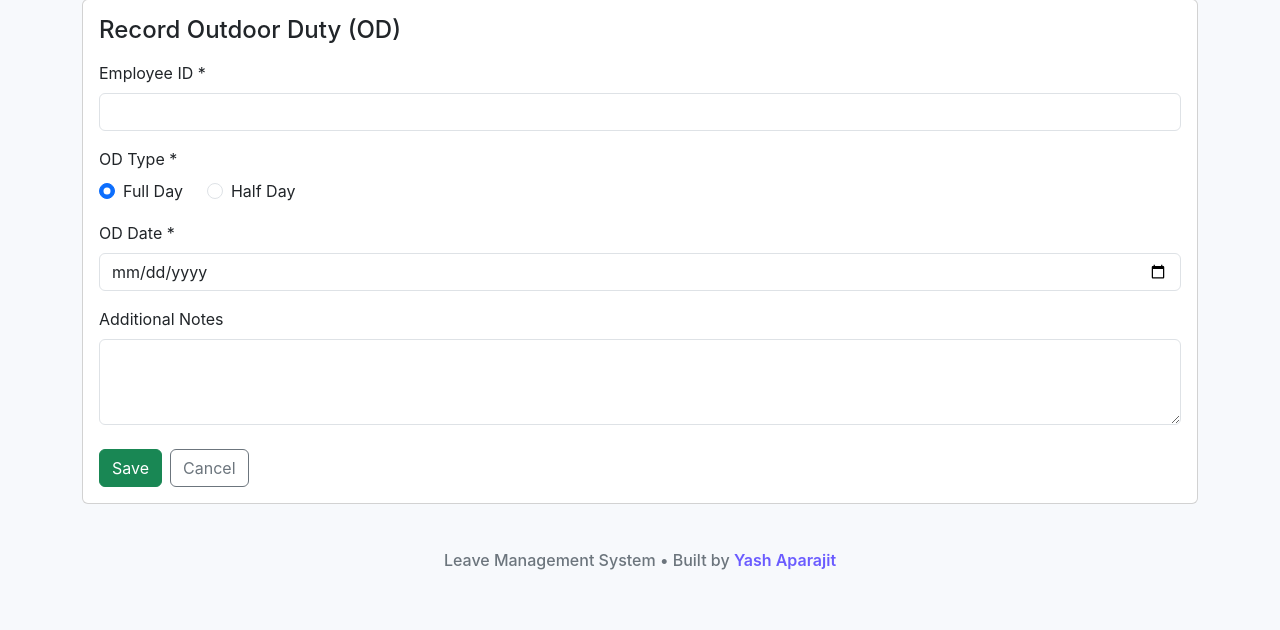
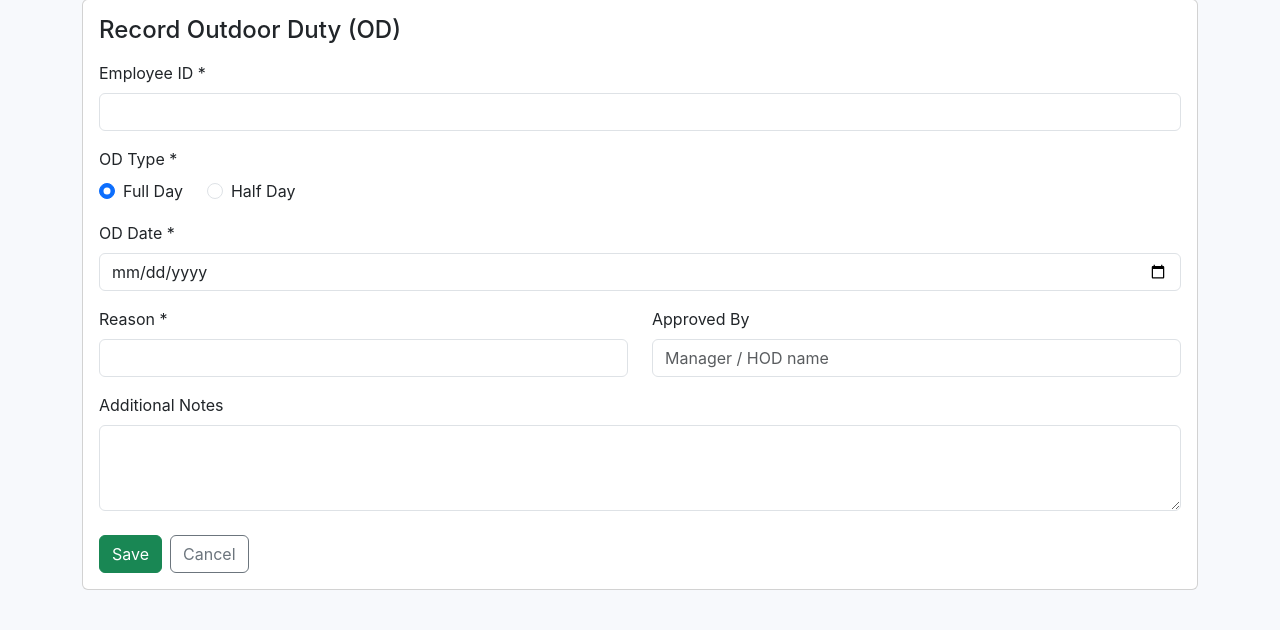
Before and after one commit to Yash-Aparajit/Leave-Management-System, a Flask app: page /outdoor/new in a window 1280 px wide. Shown: the part 134-764 px from the top of the page. Before the commit the page ends 704 px from the top, so only its background shows below. Run offline with Flask 3, Linux system fonts and the light colour scheme; the visitor is signed in with stand-in values (Sample User, id 1).

Commit message:
Update outdoor_duty_form.html

```diff
--- a/templates/outdoor_duty_form.html
+++ b/templates/outdoor_duty_form.html
@@ -51,6 +51,18 @@
         </div>
       </div>
 
+      <!-- REASON + APPROVED BY -->
+      <div class="row mb-3">
+        <div class="col-md-6">
+          <label class="form-label">Reason *</label>
+          <input type="text" name="reason" class="form-control" required>
+        </div>
+        <div class="col-md-6">
+          <label class="form-label">Approved By</label>
+          <input type="text" name="approved_by" class="form-control" placeholder="Manager / HOD name">
+        </div>
+      </div>
+
       <!-- NOTES -->
       <div class="mb-4">
         <label class="form-label">Additional Notes</label>
```
